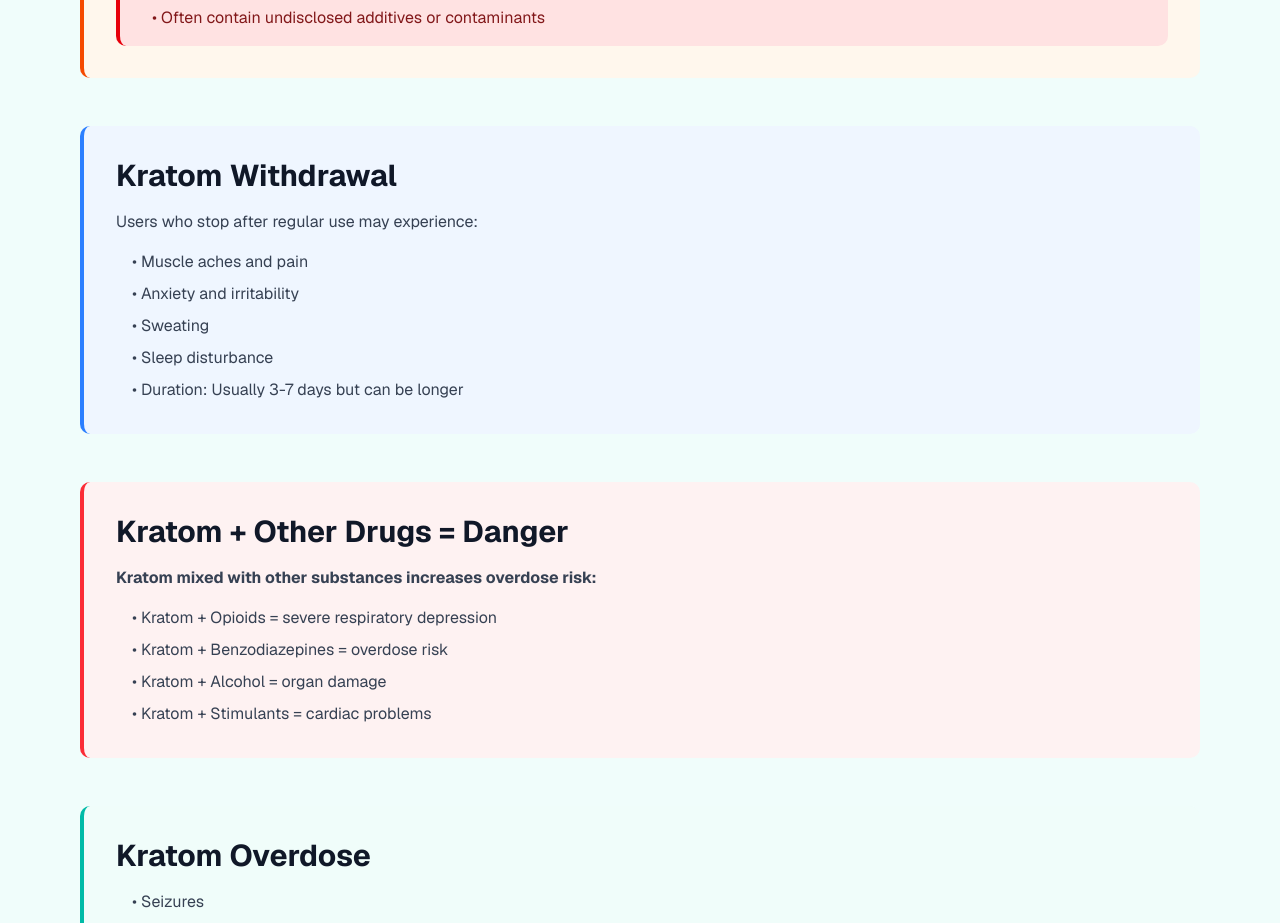
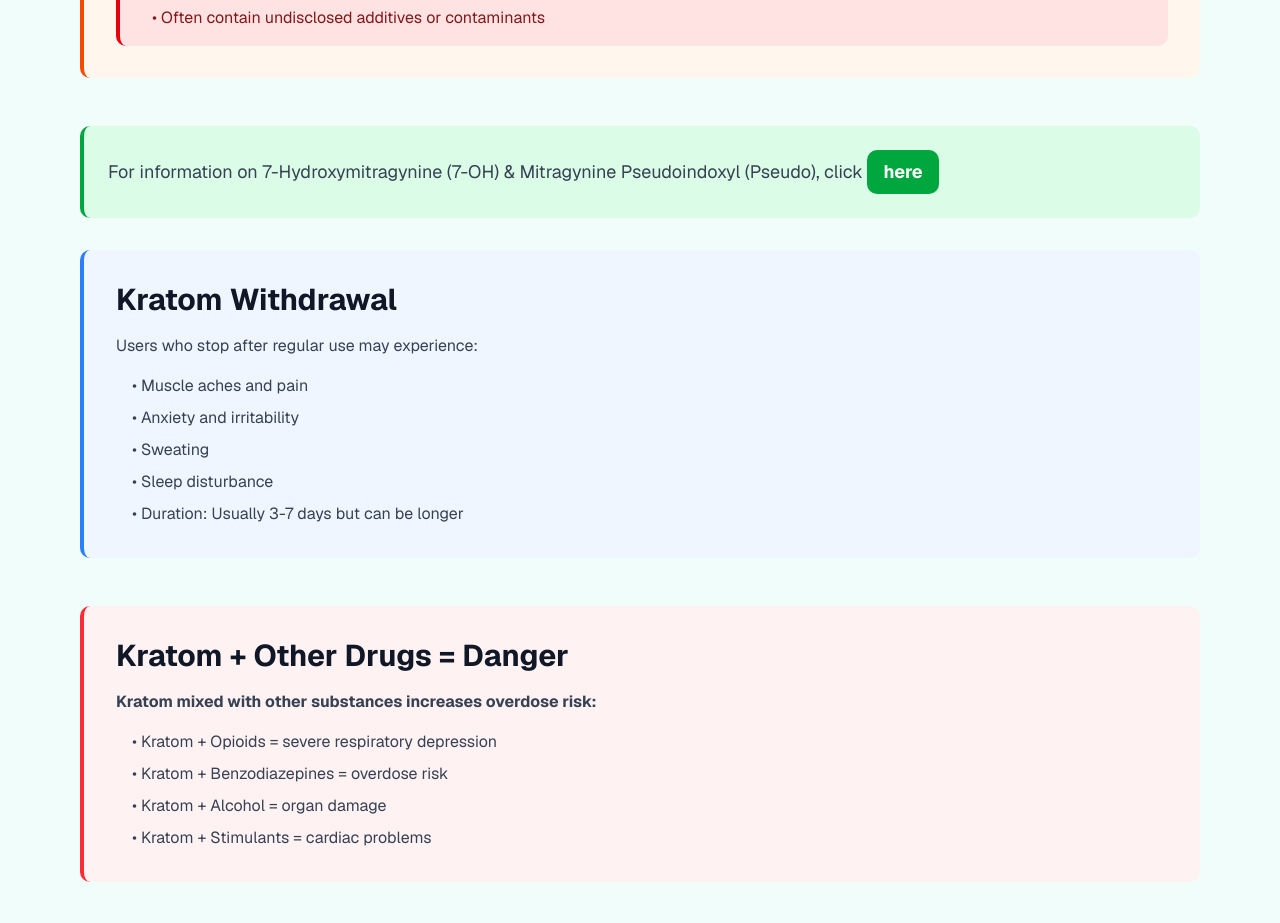
Before and after one commit to dgardner1982/v0-ottawa-county-resources, a Next.js app: page /drug/kratom in a window 1280 px wide. Shown: the part 2000-2923 px from the top of the page. Built offline with nearby package versions, Linux system fonts and the light colour scheme.

Commit message:
feat: add info section on Kratom alkaloids with link
Added a new informational section with a link to Kratom alkaloids details.

```diff
--- a/app/drug/kratom/page.tsx
+++ b/app/drug/kratom/page.tsx
@@ -136,6 +136,17 @@ export default function KratomPage() {
           </div>
         </div>
 
+        <div className="bg-green-100 border-l-4 border-green-600 p-6 rounded-lg mb-8">
+          <p className="text-lg text-gray-700">
+            For information on 7-Hydroxymitragynine (7-OH) & Mitragynine Pseudoindoxyl (Pseudo), click{' '}
+            <Link href="/drug/kratom-alkaloids">
+              <span className="inline-block bg-green-600 hover:bg-green-700 text-white font-bold px-4 py-2 rounded-lg transition cursor-pointer">
+                here
+              </span>
+            </Link>
+          </p>
+        </div>
+
         <div className="bg-blue-50 border-l-4 border-blue-500 p-8 rounded-lg mb-12">
           <h2 className="text-3xl font-bold text-gray-900 mb-4">Kratom Withdrawal</h2>
           <p className="text-gray-700 mb-4">Users who stop after regular use may experience:</p>
```
